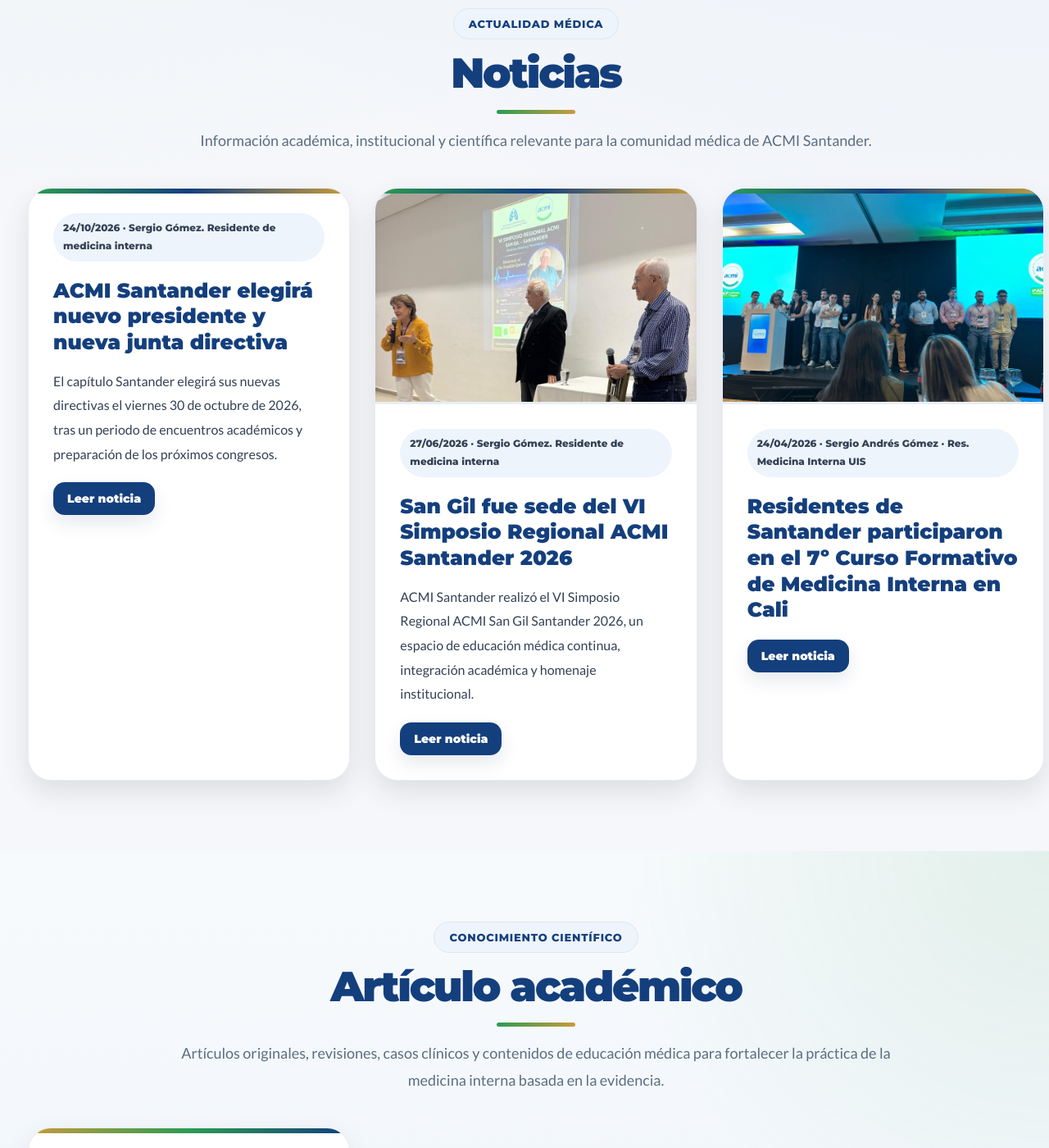
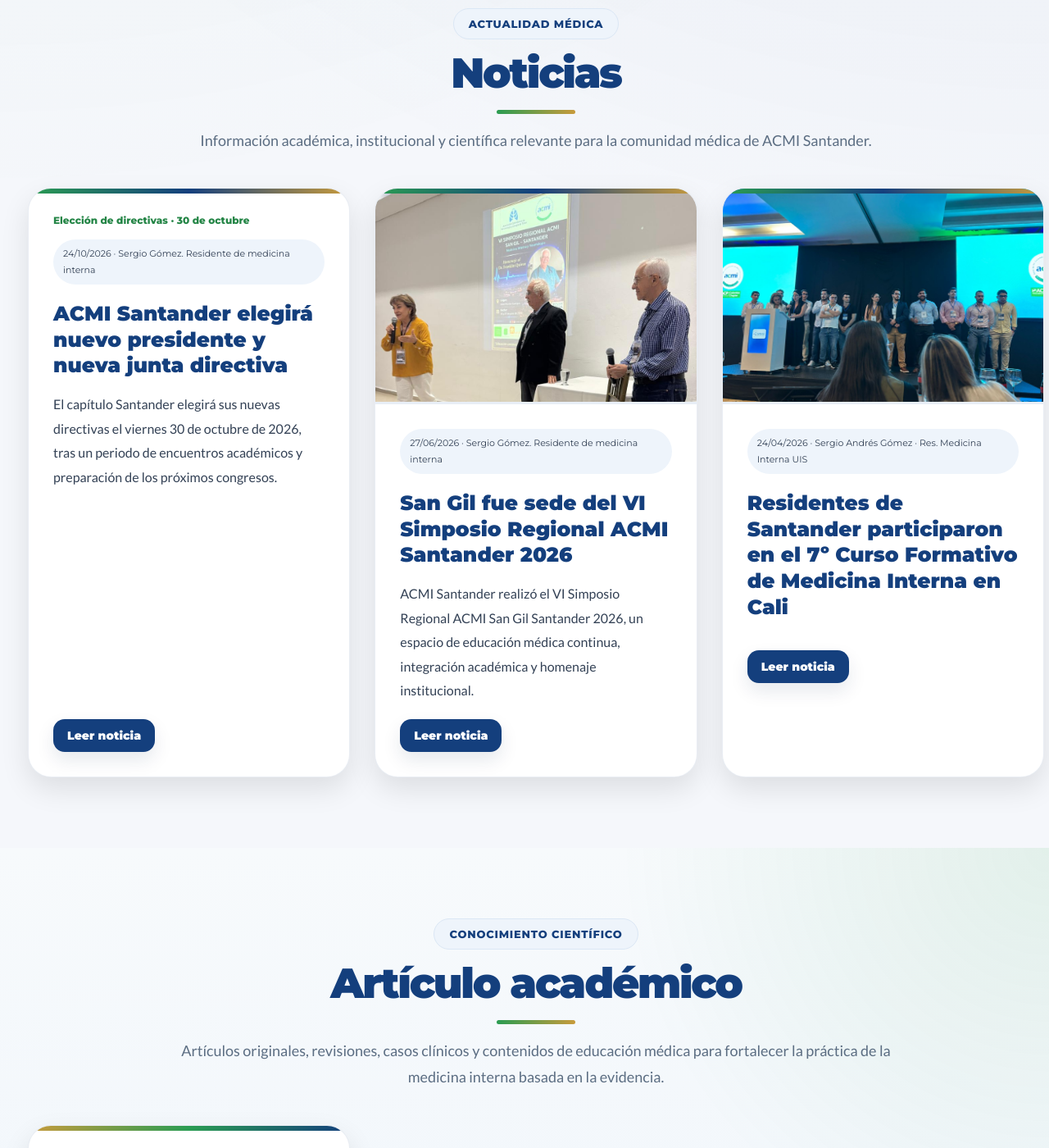
Before and after one commit to Acmisantander/Acmisantander, a Jekyll site: the page built from magazine/index.html, in a window 1280 px wide and 1400 px high, scrolled down 1516 px. Shown: the whole window at 82% size. Built offline with Jekyll 4.4.1, drawn with Linux system fonts in a browser that asks for light colours.

Commit message:
Update index.html

```diff
--- a/magazine/index.html
+++ b/magazine/index.html
@@ -780,6 +780,10 @@
   .academic-grid{ grid-template-columns:1fr; }
 }
 
+/* La noticia de la elección aparece primero sin duplicar su tarjeta. */
+#noticias .magazine-election-news{order:-1;}
+#noticias .election-news-label{display:inline-block;margin:0 0 14px;color:var(--verde-hover);font-family:Montserrat,sans-serif;font-size:12px;font-weight:800;line-height:1.5;}
+#noticias .card-meta{font-size:11px;font-weight:500;flex-wrap:wrap;white-space:normal;}
 </style>
 
 {% assign lista_vacia = "" | split: "," %}
@@ -937,23 +941,28 @@
 
       {% if noticias.size > 0 %}
 
-      <div class="magazine-grid">
+      <div class="magazine-grid academic-grid">
 
         {% for post in noticias %}
 
-        <article class="magazine-card">
+        {% assign es_eleccion = false %}
+        {% if post.path contains 'eleccion-junta-acmi-santander' or post.title == 'ACMI Santander elegirá nuevo presidente y nueva junta directiva' %}
+          {% assign es_eleccion = true %}
+        {% endif %}
+        <article class="magazine-card{% if es_eleccion %} magazine-election-news{% endif %}">
 
           {% if post.cover %}
           <div class="card-image-wrap">
             <img
               src="{{ site.baseurl }}{{ post.cover }}"
-              alt="{{ post.title }}"
+              alt="{{ post.title | escape }}"
               class="card-image{% if post.cover == '/img/35.jpeg' %} card-image-san-gil{% endif %}"
             >
           </div>
           {% endif %}
 
           <div class="card-content">
+            {% if es_eleccion %}<span class="election-news-label">Elección de directivas · 30 de octubre</span>{% endif %}
 
             <p class="card-meta">
               {{ post.date | date: "%d/%m/%Y" }}
@@ -964,14 +973,14 @@
             </p>
 
             <h3>
-              {{ post.title }}
+              {{ post.title | escape }}
             </h3>
 
             <p>
               {{ post.excerpt | strip_html | truncate: 190 }}
             </p>
 
-            <a class="btn btn-card" href="{{ site.baseurl }}{{ post.url }}">
+            <a class="btn btn-card" href="{{ post.url | relative_url }}">
               Leer noticia
             </a>
 
```
